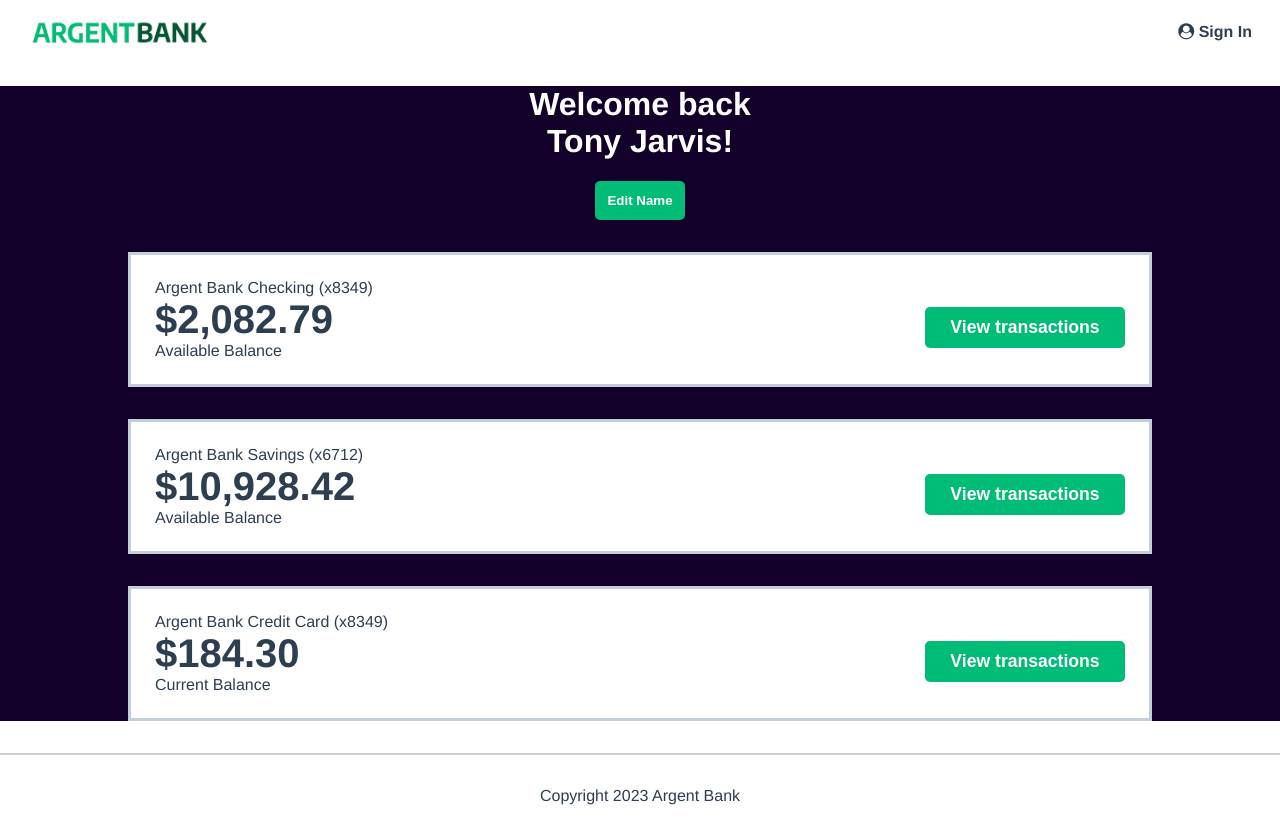
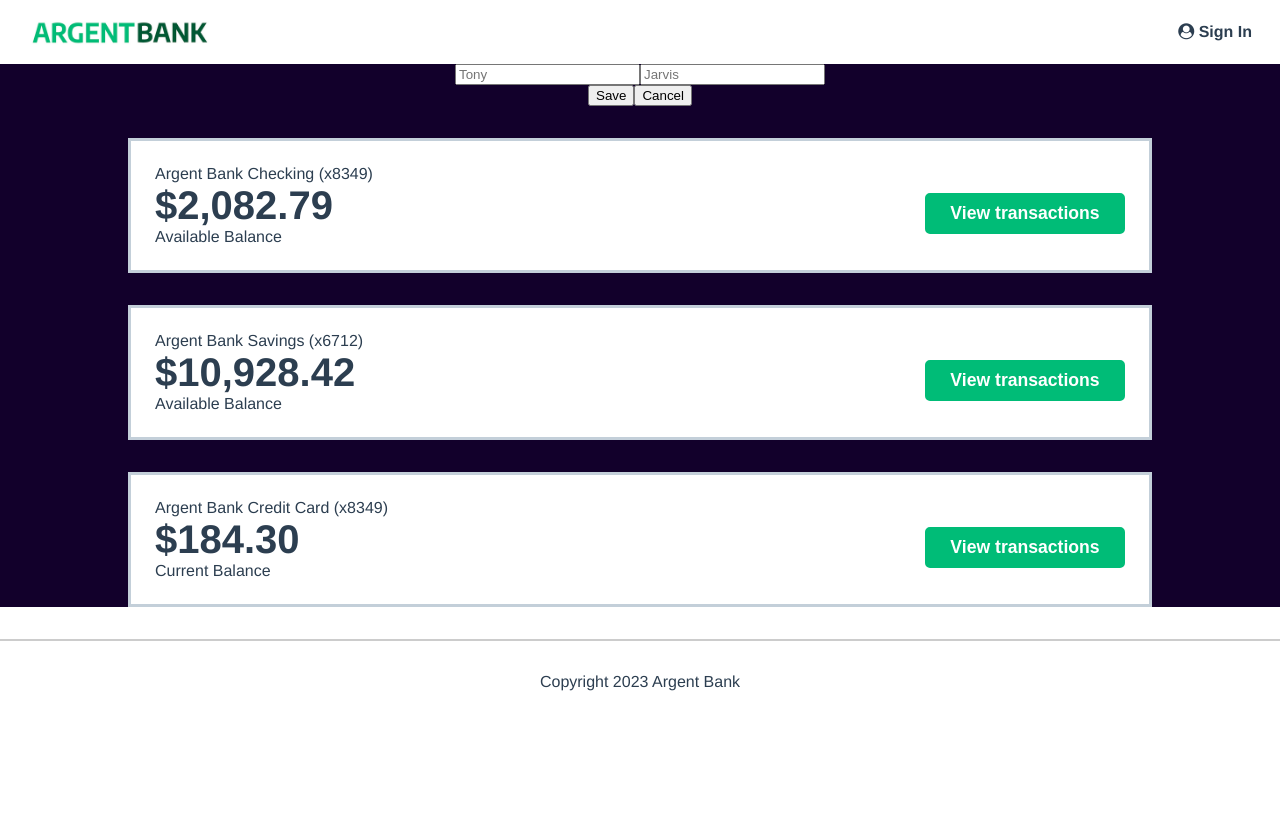
Before and after one commit to timothegonin/timothe_gonin_13_042023, a React (Create React App) app: page /dashboard in a window 1280 px wide. Both pictures are taken after a click on the button "Edit Name". After the commit the page ends 800 px from the top, so only its background shows below. Built offline with nearby package versions, Linux system fonts and the light colour scheme.

Commit message:
🚧 userInfos (header/form)

```diff
--- /dev/null
+++ b/src/components/HelloUser.jsx
@@ -0,0 +1,18 @@
+import React from 'react'
+
+const HelloUser = ({ userInfos, handleToogle }) => {
+  return (
+    <React.Fragment>
+      <h1>
+        Welcome back
+        <br />
+        {`${userInfos.firstName} ${userInfos.name}!`}
+      </h1>
+      <button className="edit-button" onClick={(e) => handleToogle(e)}>
+        Edit Name
+      </button>
+    </React.Fragment>
+  )
+}
+
+export default HelloUser
--- /dev/null
+++ b/src/components/UserInfosForm.jsx
@@ -0,0 +1,18 @@
+import React from 'react'
+
+const UserInfosForm = ({ userInfos, handleToogle }) => {
+  return (
+    <form>
+      <div>
+        <input type="text" placeholder={userInfos.firstName} />
+        <input type="text" placeholder={userInfos.name} />
+      </div>
+      <div>
+        <button onClick={(e) => handleToogle(e)}>Save</button>
+        <button>Cancel</button>
+      </div>
+    </form>
+  )
+}
+
+export default UserInfosForm
--- a/src/pages/Dashboard.jsx
+++ b/src/pages/Dashboard.jsx
@@ -1,15 +1,29 @@
+import { useState } from 'react'
+import HelloUser from '../components/HelloUser'
+import UserInfosForm from '../components/UserInfosForm'
 import Account from '../components/Account'
 
 const Dashboard = () => {
+  const [toggleStatus, setToggleStatus] = useState(false)
+
+  const [userInfos, setUserInfos] = useState({
+    firstName: 'Tony',
+    name: 'Jarvis',
+  })
+
+  const handleToogle = (e) => {
+    e.preventDefault()
+    setToggleStatus(!toggleStatus)
+  }
+
   return (
     <main className="main bg-dark">
       <div className="header">
-        <h1>
-          Welcome back
-          <br />
-          Tony Jarvis!
-        </h1>
-        <button className="edit-button">Edit Name</button>
+        {!toggleStatus ? (
+          <HelloUser handleToogle={handleToogle} userInfos={userInfos} />
+        ) : (
+          <UserInfosForm handleToogle={handleToogle} userInfos={userInfos} />
+        )}
       </div>
       <h2 className="sr-only">Accounts</h2>
       <Account
```
